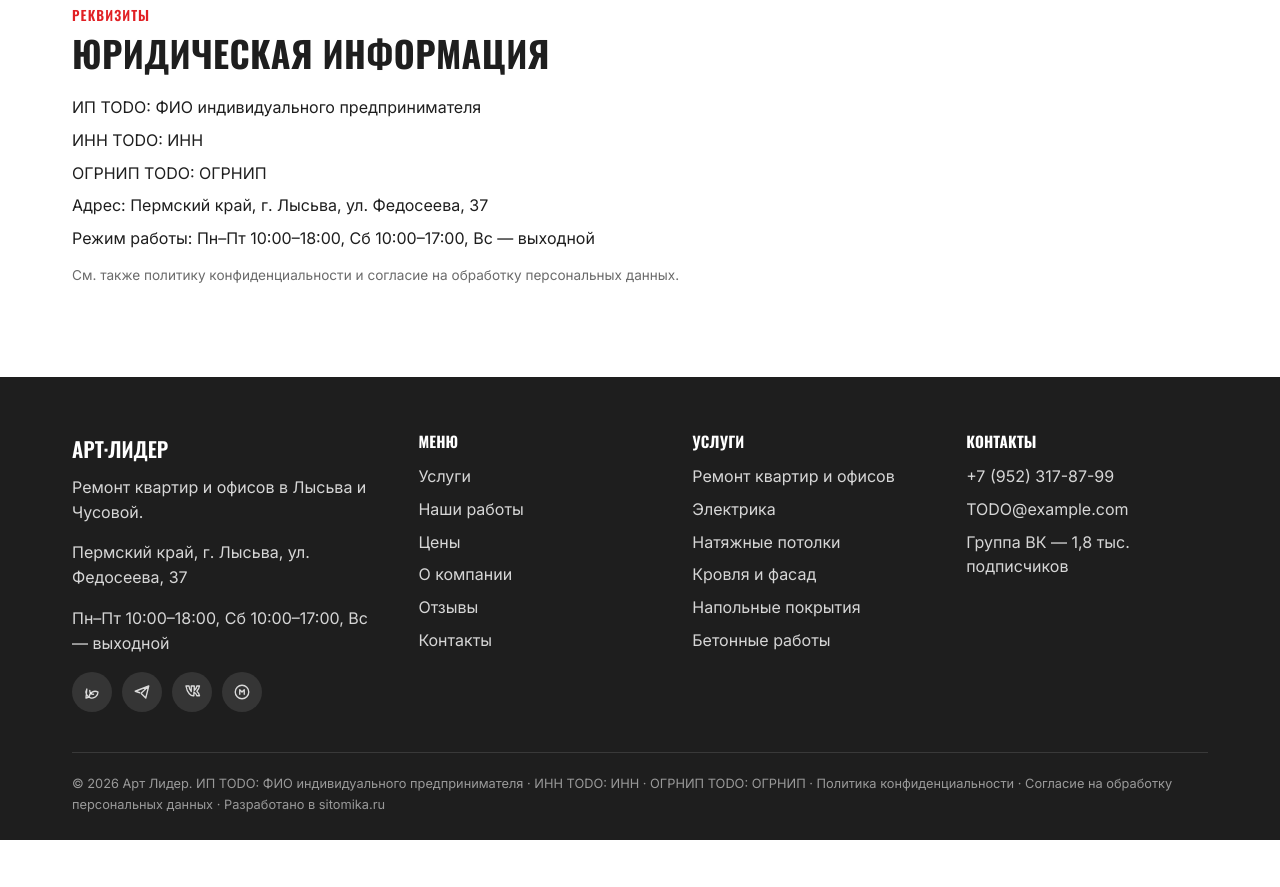
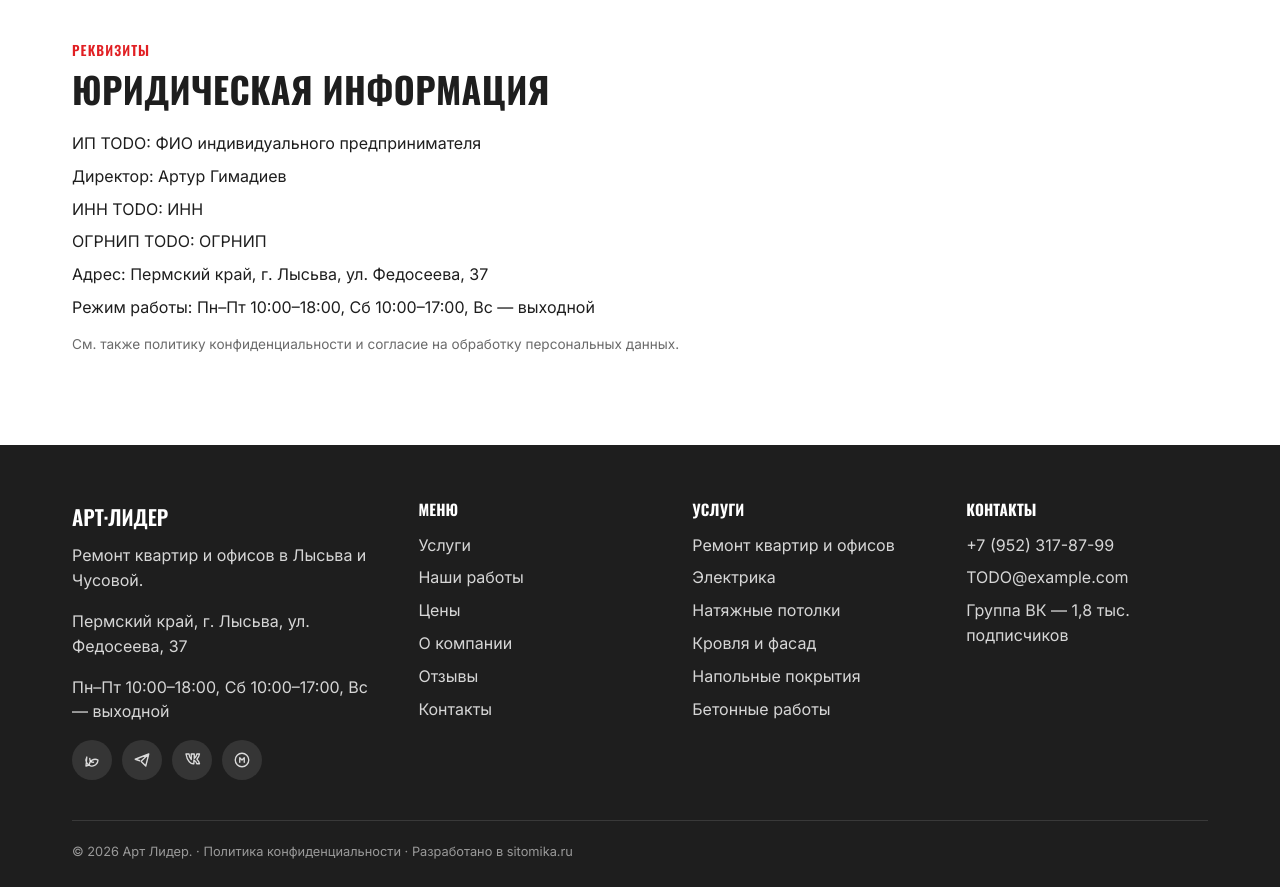
Before and after one commit to mihailburmasov/art-lider, an Astro site: page /o-kompanii in a window 1280 px wide. Shown: the part 1506-2393 px from the top of the page. Before the commit the page ends 2346 px from the top, so only its background shows below. Built offline with nearby package versions, Linux system fonts and the light colour scheme; Astro itself is replaced by a stand-in of ours.

Commit message:
Replace favicon with the real logo roller, simplify footer, add director
- Extract the actual paint-roller artwork from the client's logo PNG
  (cleanly separated from the overlapping "А" letterform) and use it
  as the favicon instead of a hand-drawn approximation
- Shorten the footer legal line to just the company name, privacy
  policy link, and studio credit, dropping the still-unfilled ИП/ИНН/
  ОГРНИП/согласие placeholders per request
- Add site.director and surface it on /o-kompanii/ (legal info list
  and as a caption under the founder's video)

Co-Authored-By: Claude Sonnet 5 <noreply@anthropic.com>

```diff
--- a/src/components/Footer.astro
+++ b/src/components/Footer.astro
@@ -55,11 +55,9 @@ const year = new Date().getFullYear();
     </div>
 
     <p class="footer-bottom">
-      © {year} {site.companyName}. ИП {site.legal.fullName} · ИНН {site.legal.inn} · ОГРНИП {site.legal.ogrnip}
+      © {year} {site.companyName}.
       {' · '}
       <a href={withBase('/politika-konfidencialnosti/')}>Политика конфиденциальности</a>
-      {' · '}
-      <a href={withBase('/soglasie/')}>Согласие на обработку персональных данных</a>
       {' · '}
       <a
         class="footer-credit"
--- a/src/config/site.ts
+++ b/src/config/site.ts
@@ -5,6 +5,7 @@ export const site = {
   companyName: 'Арт Лидер',
   legalBrand: 'АРТ·ЛИДЕР',
   tagline: 'Ремонт квартир и офисов',
+  director: 'Артур Гимадиев',
 
   // TODO: заменить на боевой домен перед запуском
   url: 'https://art-lider-remont.ru',
--- a/src/pages/o-kompanii/index.astro
+++ b/src/pages/o-kompanii/index.astro
@@ -40,6 +40,7 @@ const guarantees = [
             {/* TODO: дополнить историю компании — дата основания, количество выполненных объектов и т.п. */}
           </p>
         </div>
+        <figure style="margin:0;">
           <video
             class="about-video"
             poster={poster.src}
@@ -50,6 +51,10 @@ const guarantees = [
           >
             <source src={withBase('/video/o-kompanii.mp4')} type="video/mp4" />
           </video>
+          <figcaption style="margin-top:8px;font-size:0.85rem;color:var(--color-gray-500);text-align:center;">
+            Директор компании «{site.companyName}» — {site.director}
+          </figcaption>
+        </figure>
       </div>
     </div>
   </section>
@@ -79,6 +84,7 @@ const guarantees = [
         <h2>Юридическая информация</h2>
         <ul style="display:grid;gap:8px;">
           <li>ИП {site.legal.fullName}</li>
+          <li>Директор: {site.director}</li>
           <li>ИНН {site.legal.inn}</li>
           <li>ОГРНИП {site.legal.ogrnip}</li>
           <li>Адрес: {site.address.full}</li>
```
Also changed, not shown: public/favicon.ico, public/favicon.svg. Lines whose indentation alone changed are shown as unchanged.
